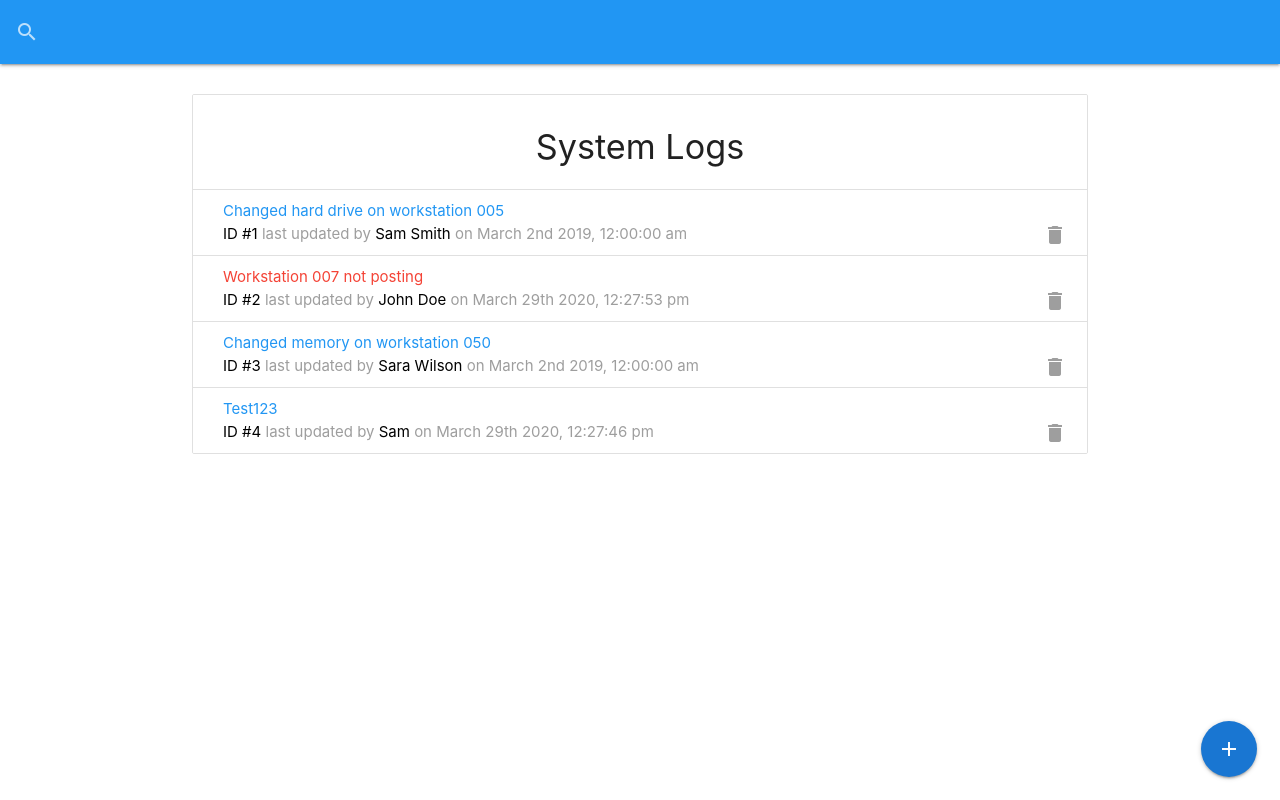
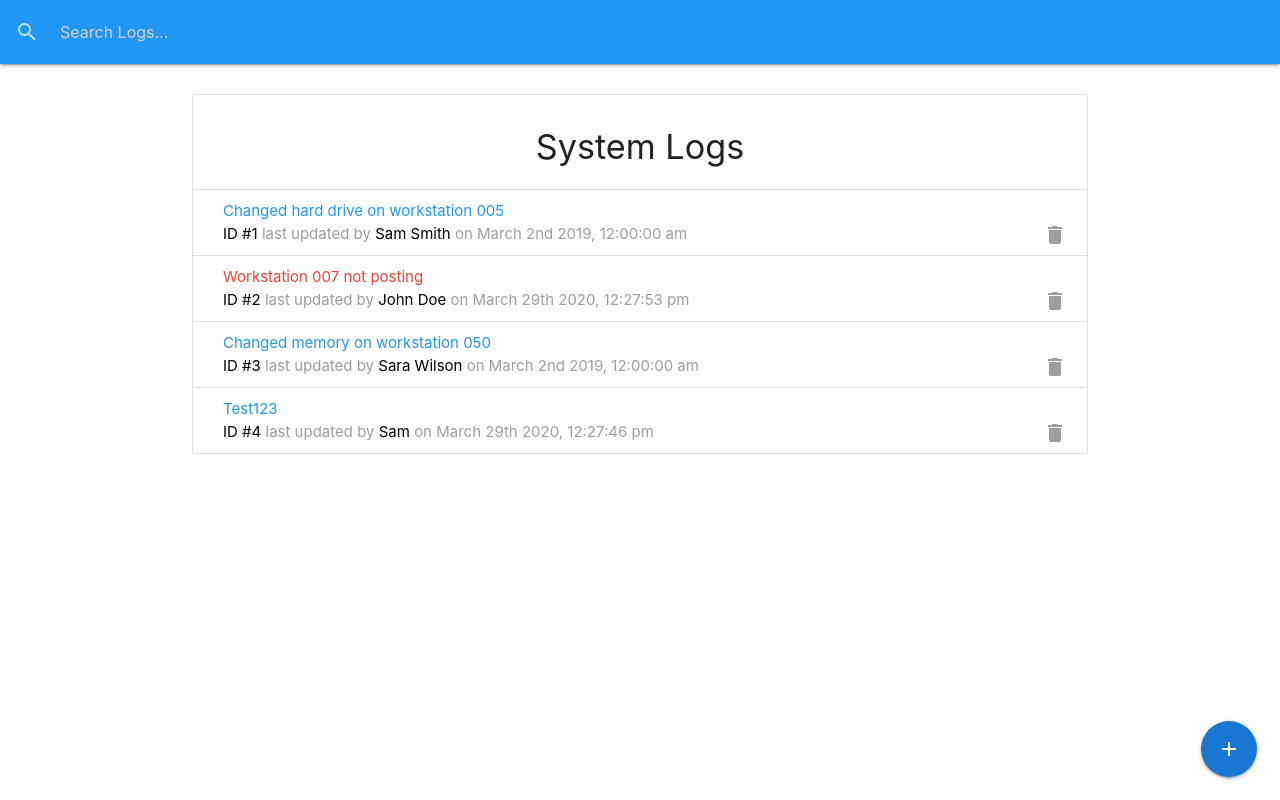
Before and after one commit to OlgaCheraneva/it-logger, a React (Create React App) app: page / in a window 1280 px wide. Built offline with nearby package versions, Linux system fonts and the light colour scheme; data requests are answered from the project's data file; the HTML template or start-up script is replaced by a standard one.

Commit message:
Added logs search

```diff
--- a/src/actions/logActions.js
+++ b/src/actions/logActions.js
@@ -1,12 +1,13 @@
 import {
+    ADD_LOG,
     GET_LOGS,
+    DELETE_LOG,
+    UPDATE_LOG,
+    SEARCH_LOGS,
     SET_LOADING,
     LOGS_ERROR,
-    ADD_LOG,
-    DELETE_LOG,
     SET_CURRENT,
-    CLEAR_CURRENT,
-    UPDATE_LOG
+    CLEAR_CURRENT
 } from './types';
 
 export const getLogs = () => async (dispatch) => {
@@ -97,6 +98,25 @@
     }
 };
 
+export const searchLogs = (text) => async (dispatch) => {
+    try {
+        setLoading();
+
+        const res = await fetch(`/logs?q=${text}`);
+        const data = await res.json();
+
+        dispatch({
+            type: SEARCH_LOGS,
+            payload: data
+        });
+    } catch (err) {
+        dispatch({
+            type: LOGS_ERROR,
+            payload: err.response.statusText
+        });
+    }
+};
+
 export const setCurrent = (log) => {
     return {
         type: SET_CURRENT,
--- a/src/components/layout/SearchBar.jsx
+++ b/src/components/layout/SearchBar.jsx
@@ -1,12 +1,29 @@
-import React from 'react';
+import React, {useRef} from 'react';
+import PropTypes from 'prop-types';
+import {connect} from 'react-redux';
 
-const SearchBar = () => {
+import {searchLogs} from '../../actions/logActions';
+
+const SearchBar = ({searchLogs}) => {
+    const text = useRef('');
+
+    const onChange = () => {
+        searchLogs(text.current.value);
+    };
+
     return (
         <nav className="mb-30 blue">
             <div className="nav-wrapper">
                 <form>
                     <div className="input-field">
-                        <input id="search" type="search" required />
+                        <input
+                            id="search"
+                            type="search"
+                            ref={text}
+                            placeholder="Search Logs..."
+                            onChange={onChange}
+                        />
+
                         <label className="label-icon" htmlFor="search">
                             <i className="material-icons">search</i>
                         </label>
@@ -18,4 +35,8 @@
     );
 };
 
-export default SearchBar;
+SearchBar.propTypes = {
+    searchLogs: PropTypes.func.isRequired
+};
+
+export default connect(null, {searchLogs})(SearchBar);
--- a/src/reducers/logReducer.js
+++ b/src/reducers/logReducer.js
@@ -6,7 +6,8 @@
     DELETE_LOG,
     UPDATE_LOG,
     SET_CURRENT,
-    CLEAR_CURRENT
+    CLEAR_CURRENT,
+    SEARCH_LOGS
 } from '../actions/types';
 
 const initialState = {
@@ -25,6 +26,7 @@
                 loading: false
             };
         case GET_LOGS:
+        case SEARCH_LOGS:
             return {
                 ...state,
                 logs: action.payload,
```
